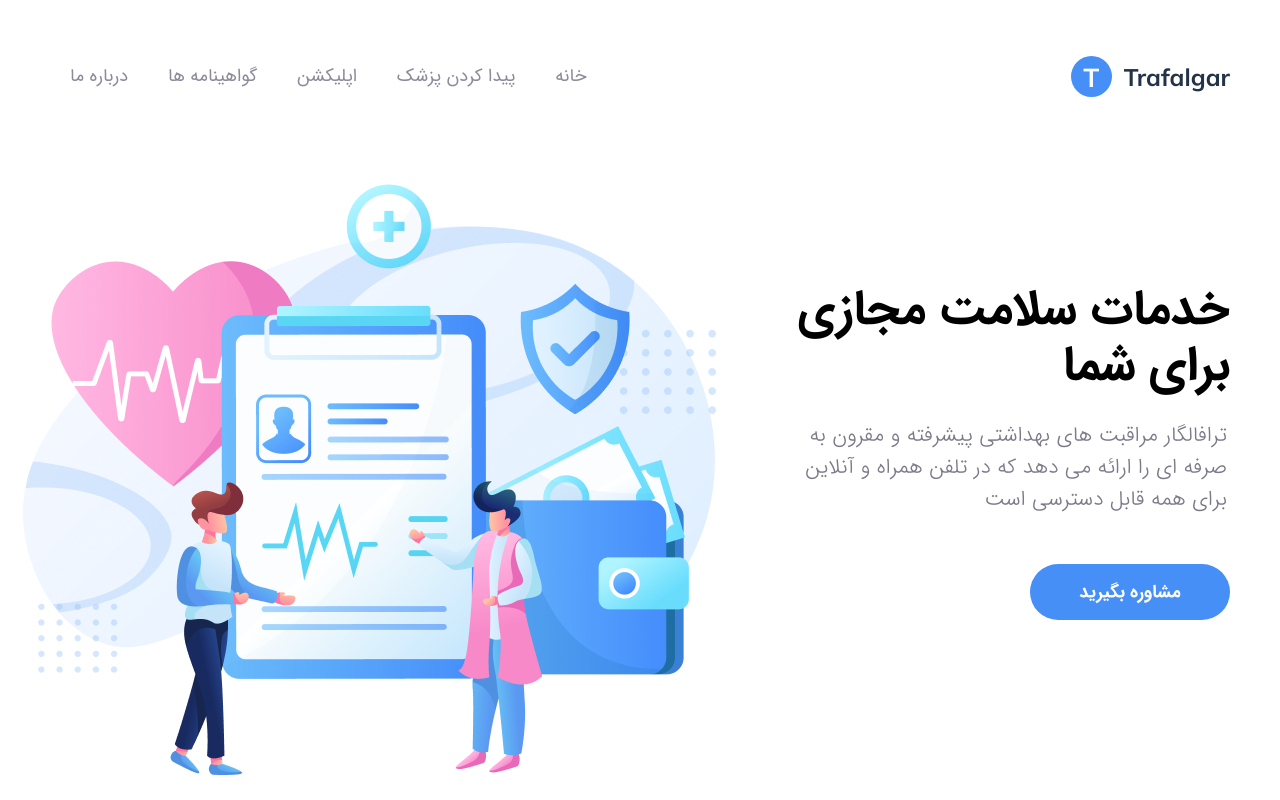
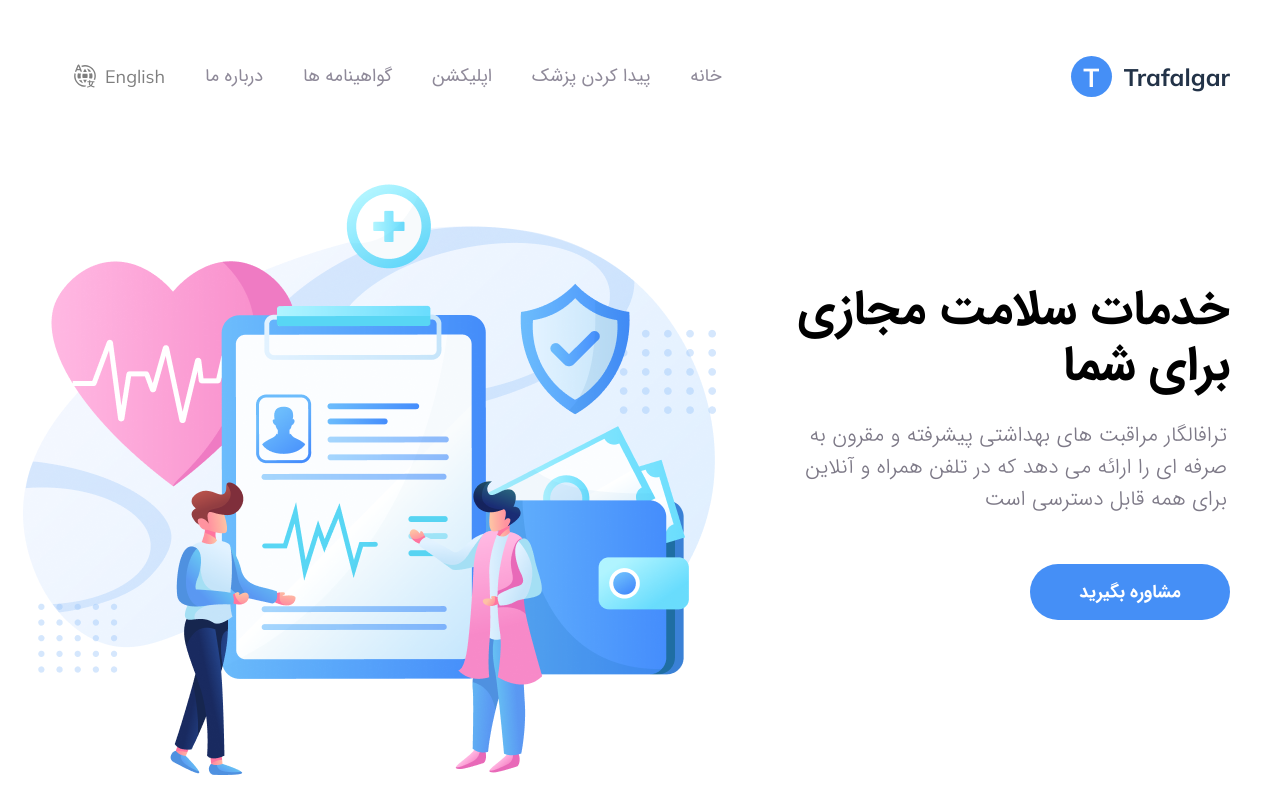
Before and after one commit to mohammad-yg/trafalgar-multi-lang, a Next.js app: page /fa in a window 1280 px wide. Shown: the top 800 px of the page. Built offline with nearby package versions, Linux system fonts and the light colour scheme.

Commit message:
add switch language button to navabr

```diff
--- a/src/module/landing/components/header/components/navbar/Navbar.tsx
+++ b/src/module/landing/components/header/components/navbar/Navbar.tsx
@@ -1,17 +1,18 @@
-import { FC } from "react";
+import { FC, useContext } from "react";
 import style from "./style.module.scss";
-import { useAppTranslator } from "@/module/layout/core/layoutContext";
+import { LayoutCotnext } from "@/module/layout/core/layoutContext";
+import Link from "next/link";
 
 const Navbar: FC = () => {
   const activeItem = "Home";
-  const translator = useAppTranslator();
+  const { lang, appTranslator } = useContext(LayoutCotnext);
   const items = [
     "Home",
     "Find_a_doctor",
     "Apps",
     "Testimonials",
     "About_us",
-  ].map((_) => translator.translate(["landing", "header"], _));
+  ].map((_) => appTranslator.translate(["landing", "header"], _));
   return (
     <>
       <ul className={style.list}>
@@ -20,6 +21,12 @@ const Navbar: FC = () => {
             {_}
           </li>
         ))}
+        <li className={style.languageItem}>
+          <Link href={`../${lang === "en" ? "fa" : "en"}`}>
+            <span>{lang === "en" ? "فارسی" : "English"}</span>
+            <img src="/media/landing/svgs/language-translator.svg" alt="icon" />
+          </Link>
+        </li>
       </ul>
     </>
   );
--- a/src/module/landing/components/header/components/navbar/style.module.scss
+++ b/src/module/landing/components/header/components/navbar/style.module.scss
@@ -1,3 +1,5 @@
+@use "/src/module/shared/variables" as *;
+
 .list {
   display: flex;
   flex-direction: row;
@@ -20,3 +22,23 @@
     }
   }
 }
+
+.languageItem {
+  a {
+    display: flex;
+    flex-direction: row;
+    align-items: center;
+  }
+  img {
+    width: 30px;
+    padding-top: 5px;
+    margin-right: 5px;
+  }
+
+  [data-dir="ltr"] & {
+    font-family: $farsi-font-family;
+  }
+  [data-dir="rtl"] & {
+    font-family: $basic-font-family;
+  }
+}
```
Also changed, not shown: public/media/landing/svgs/language-translator.svg (added).
